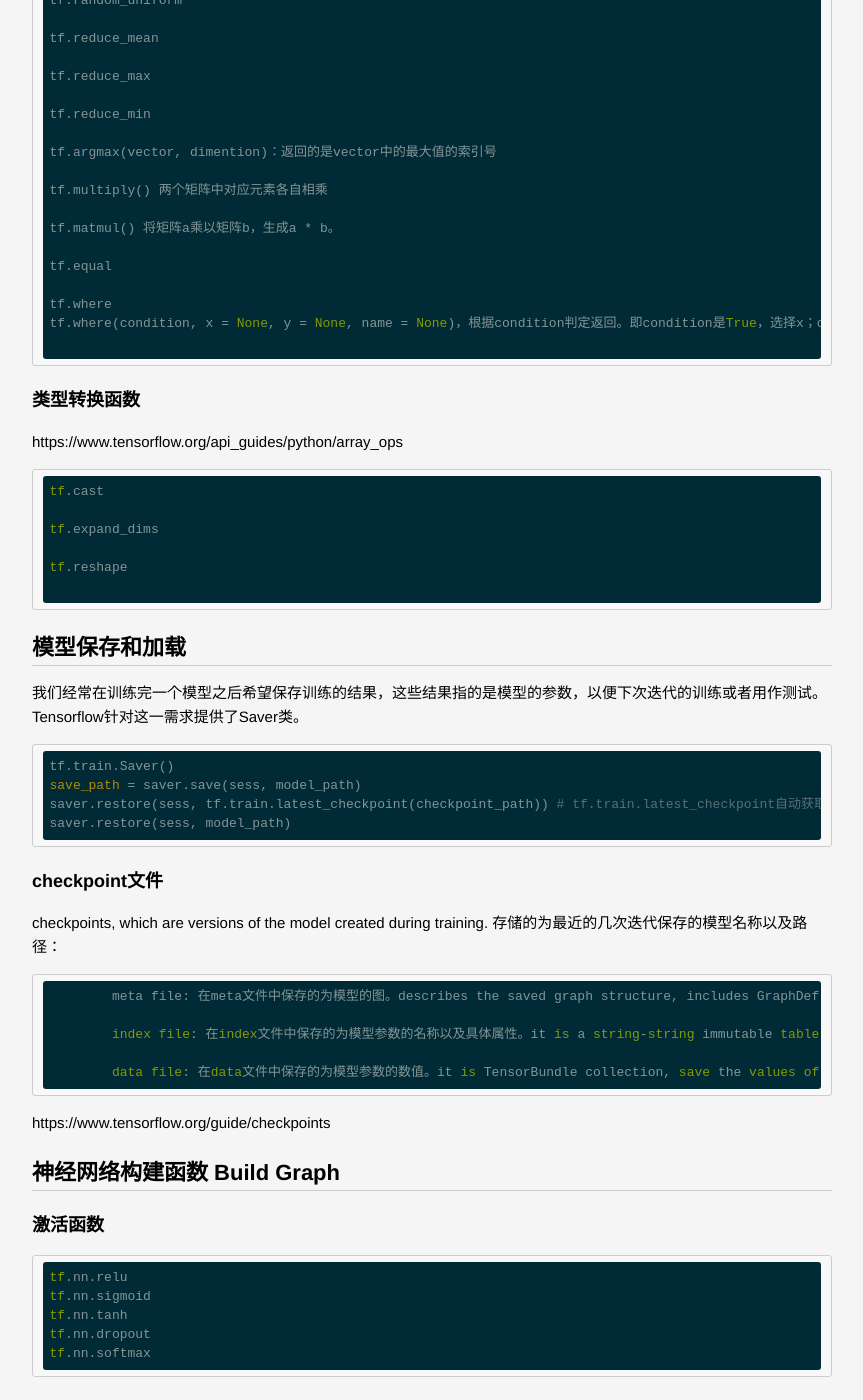
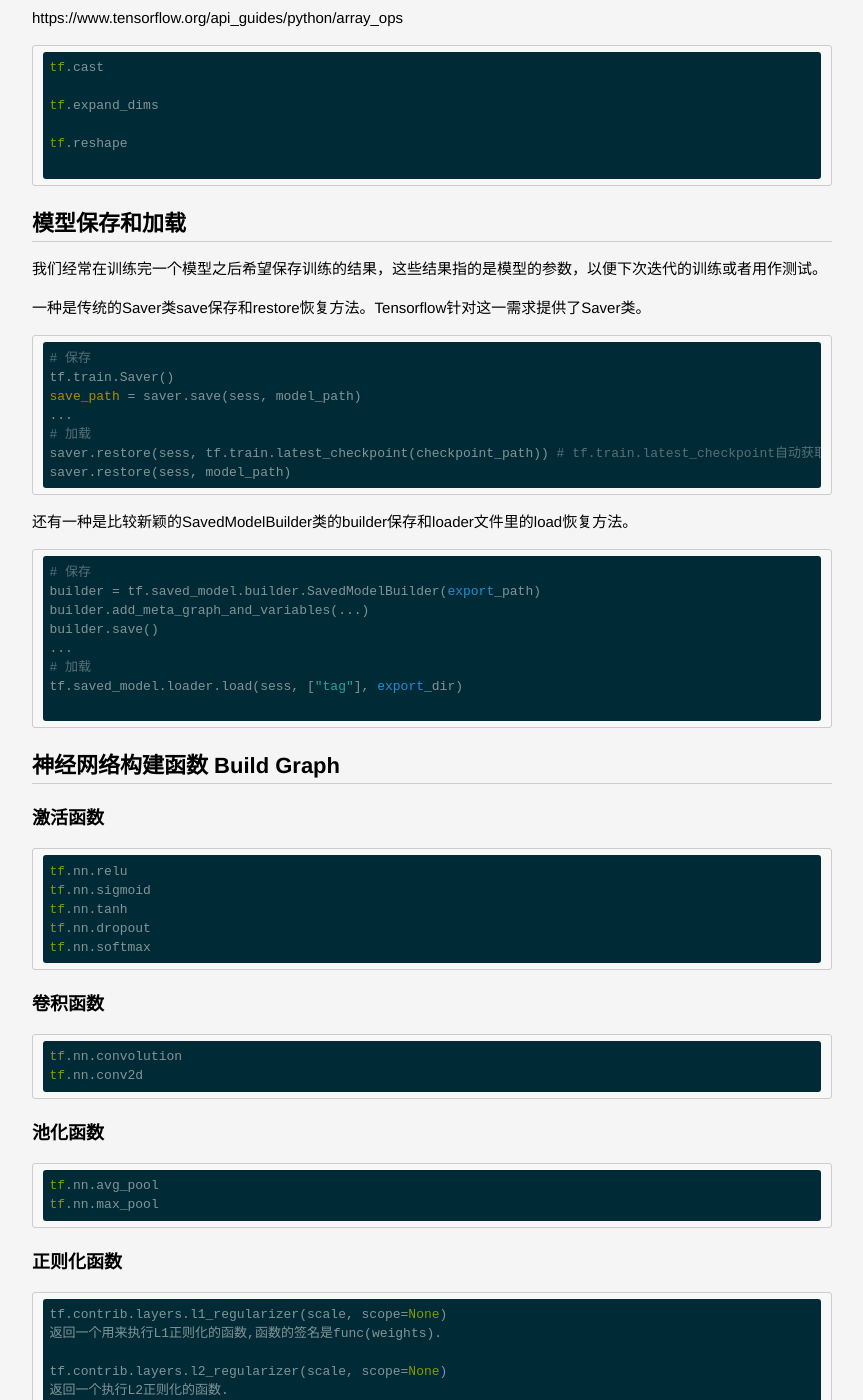
Before and after one commit to lucky521/blog, a Jekyll site: the page built from _posts/ml/2017-10-26-tensorflow.markdown, in a window 1280 px wide and 1400 px high, scrolled down 7830 px. Shown: the whole window, without its empty margins (208-1071 px from the left). Built offline with Jekyll 4.4.1, drawn with Linux system fonts in a browser that asks for light colours; some of the changed text lies outside the part shown.

Commit message:
update tensorflow blog

````diff
--- a/_posts/ml/2017-10-26-tensorflow.markdown
+++ b/_posts/ml/2017-10-26-tensorflow.markdown
@@ -159,45 +159,13 @@
 		python tensorflow_serving/example/mnist_client.py --num_tests=1000 --server=localhost:9000
 
 
-### 构建模型的输入输出以及调用方式
-
-
-三种调用方式：
-```
-分类问题对应客户端中的classify方法
-       CLASSIFY_METHOD_NAME
-回归问题对于客户端中的regress方法
-       REGRESS_METHOD_NAME
-预测问题对应客户端中的predict方法（基本与分类问题相同，分类问题可以多一个参数“classes”）
-       PREDICT_METHOD_NAME
-```
-
-SignatureDef结构：
-
-定义inputs TensorInfo、outputs TensorInfo、method_name
-
-
-### 数据交互格式
-
-TensorProto
-
-PredictRequest
-
-PredictResponse
-
-
-
-
-
-
-
 
 
 
 
 # 重要的元素
 
-## tf.constant 常数
+## tf.constant 图常数
 
 https://www.tensorflow.org/api_guides/python/constant_op
 
@@ -290,6 +258,7 @@
 
 # 常用函数
 
+用一下API完成日常工作。 包括基础操作方法、模型保存加载方法、模型流图构建方法、模型训练方法。
 
 ## 基础操作函数
 
@@ -334,27 +303,33 @@
 
 ## 模型保存和加载
 
-我们经常在训练完一个模型之后希望保存训练的结果，这些结果指的是模型的参数，以便下次迭代的训练或者用作测试。Tensorflow针对这一需求提供了Saver类。
+
+我们经常在训练完一个模型之后希望保存训练的结果，这些结果指的是模型的参数，以便下次迭代的训练或者用作测试。
+
+一种是传统的Saver类save保存和restore恢复方法。Tensorflow针对这一需求提供了Saver类。
 
 ```
+# 保存
 tf.train.Saver()
 save_path = saver.save(sess, model_path)
+...
+# 加载
 saver.restore(sess, tf.train.latest_checkpoint(checkpoint_path)) # tf.train.latest_checkpoint自动获取最后一次保存的模型
 saver.restore(sess, model_path)
 ```
 
-### checkpoint文件
+还有一种是比较新颖的SavedModelBuilder类的builder保存和loader文件里的load恢复方法。
 
-checkpoints, which are versions of the model created during training. 存储的为最近的几次迭代保存的模型名称以及路径：
+```
+# 保存
+builder = tf.saved_model.builder.SavedModelBuilder(export_path)
+builder.add_meta_graph_and_variables(...)
+builder.save()
+...
+# 加载
+tf.saved_model.loader.load(sess, ["tag"], export_dir)
 
-		meta file: 在meta文件中保存的为模型的图。describes the saved graph structure, includes GraphDef, SaverDef, and so on; then apply tf.train.import_meta_graph('/tmp/model.ckpt.meta'), will restore Saver and Graph.
-
-		index file: 在index文件中保存的为模型参数的名称以及具体属性。it is a string-string immutable table(tensorflow::table::Table). Each key is a name of a tensor and its value is a serialized BundleEntryProto. Each BundleEntryProto describes the metadata of a tensor: which of the "data" files contains the content of a tensor, the offset into that file, checksum, some auxiliary data, etc.
-
-		data file: 在data文件中保存的为模型参数的数值。it is TensorBundle collection, save the values of all variables.
-
-
-https://www.tensorflow.org/guide/checkpoints
+```
 
 
 
@@ -489,7 +465,40 @@
 checkpoint文件 是用于本地加载模型然后进行本地预测的。
 serving variable文件是用来让tensorflow serving加载并进行远程预测的。
 
-SignatureDef 的主要作用是定义输出和输入接口协议。 他在构建 SaveModel 时，被封装到二进制文件中。
+### checkpoint文件
+
+这是由 tf.train.Saver 类生成的模型文件。
+
+checkpoints, which are versions of the model created during training. 存储的为最近的几次迭代保存的模型名称以及路径：
+
+		meta file: 在meta文件中保存的为模型的图。describes the saved graph structure, includes GraphDef, SaverDef, and so on; then apply tf.train.import_meta_graph('/tmp/model.ckpt.meta'), will restore Saver and Graph.
+
+		index file: 在index文件中保存的为模型参数的名称以及具体属性。it is a string-string immutable table(tensorflow::table::Table). Each key is a name of a tensor and its value is a serialized BundleEntryProto. Each BundleEntryProto describes the metadata of a tensor: which of the "data" files contains the content of a tensor, the offset into that file, checksum, some auxiliary data, etc.
+
+		data file: 在data文件中保存的为模型参数的数值。it is TensorBundle collection, save the values of all variables.
+
+
+https://www.tensorflow.org/guide/checkpoints
+
+
+### serving pb/variable文件
+
+这是由 tf.saved_model.builder.SavedModelBuilder 类生成的模型文件。
+
+
+### 构建模型的输入输出以及调用方式
+
+三种调用方式：
+```
+分类问题对应客户端中的classify方法
+       CLASSIFY_METHOD_NAME
+回归问题对于客户端中的regress方法
+       REGRESS_METHOD_NAME
+预测问题对应客户端中的predict方法（基本与分类问题相同，分类问题可以多一个参数“classes”）
+       PREDICT_METHOD_NAME
+```
+
+
 
 ```
 tf.saved_model.builder.SavedModelBuilder
@@ -500,8 +509,32 @@
 
 builder.add_meta_graph_and_variables
 
+builder.save()
 ```
 
+
+
+### 客户端-服务端数据交互格式
+
+TensorProto
+TensorInfo是一个pb message，定义在tensorflow/core/framework/tensor.proto，用来表示一个Tensor。
+
+
+SignatureDef
+由inputs TensorInfo、outputs TensorInfo、method_name三个成员构成。
+
+SignatureDefMap
+由name->SignatureDef 构成的map。
+
+MetaGraphDef
+表示一个模型的graph。
+
+
+PredictRequest
+由 map<string, TensorProto> 作为请求输入。
+
+PredictResponse
+由 map<string, TensorProto> 作为请求返回。
 
 
 
````
Also changed, not shown: other parts of _posts/ml/2017-10-26-tensorflow.markdown (+1 -0 lines).
